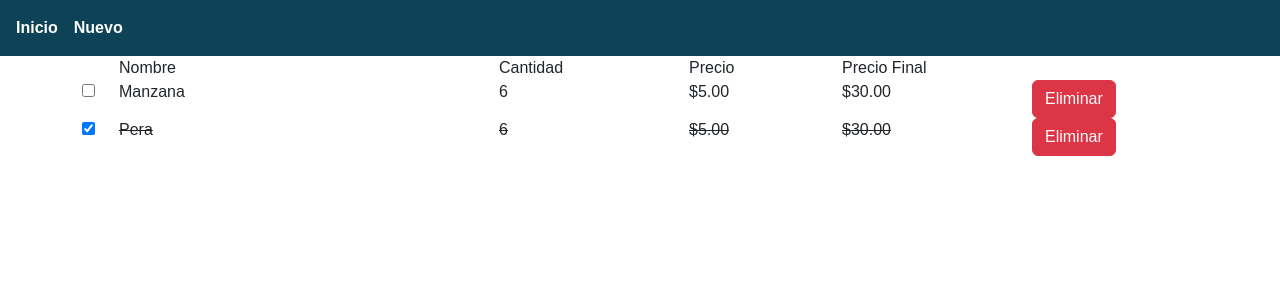
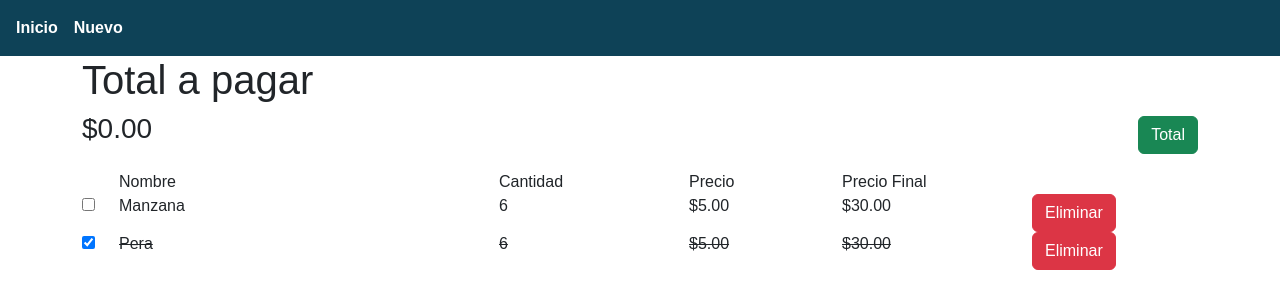
Before and after one commit to Xaviermora/shopping-list, an Angular app: page / in a window 1280 px wide. Shown: the top 308 px of the page. Built offline with nearby package versions, Linux system fonts and the light colour scheme.

Commit message:
Se añade funcionalidad del total a pagar

```diff
--- a/src/app/components/items/items.component.html
+++ b/src/app/components/items/items.component.html
@@ -1,4 +1,9 @@
 <div class="container">
+    <div class="d-flex justify-content-between mb-3">
+        <app-total [total]="total"></app-total>
+        <button (click)="getTotal()" class="btn btn-success mt-auto" style="height: fit-content;">Total</button>
+    </div>
+
     <div class="row">
         <div class="w-auto"><input type="checkbox" class="invisible"></div>
         <div class="col-4">Nombre</div>
--- a/src/app/components/items/items.component.ts
+++ b/src/app/components/items/items.component.ts
@@ -23,10 +23,18 @@ export class ItemsComponent {
       completed: true
     }
   ]
+  total: number = 0
 
   constructor(){}
 
   deleteItem(item: Item){
     this.items = this.items.filter(object => object.id !== item.id)
   }
+
+  getTotal(){
+    this.total = this.items
+                .filter(item => !item.completed)
+                .map(item => item.price * item.quantity)
+                .reduce((acc, total) => acc += total, 0)
+  }
 }
--- a/src/app/components/total/total.component.html
+++ b/src/app/components/total/total.component.html
@@ -1 +1,4 @@
-<p>total works!</p>
+<div>
+    <h1>Total a pagar</h1>
+    <h3>{{total | currency}}</h3>
+</div>
--- a/src/app/components/total/total.component.ts
+++ b/src/app/components/total/total.component.ts
@@ -1,4 +1,4 @@
-import { Component } from '@angular/core';
+import { Component, Input } from '@angular/core';
 
 @Component({
   selector: 'app-total',
@@ -6,5 +6,5 @@ import { Component } from '@angular/core';
   styleUrls: ['./total.component.css']
 })
 export class TotalComponent {
-
+  @Input() total!: number
 }
```
